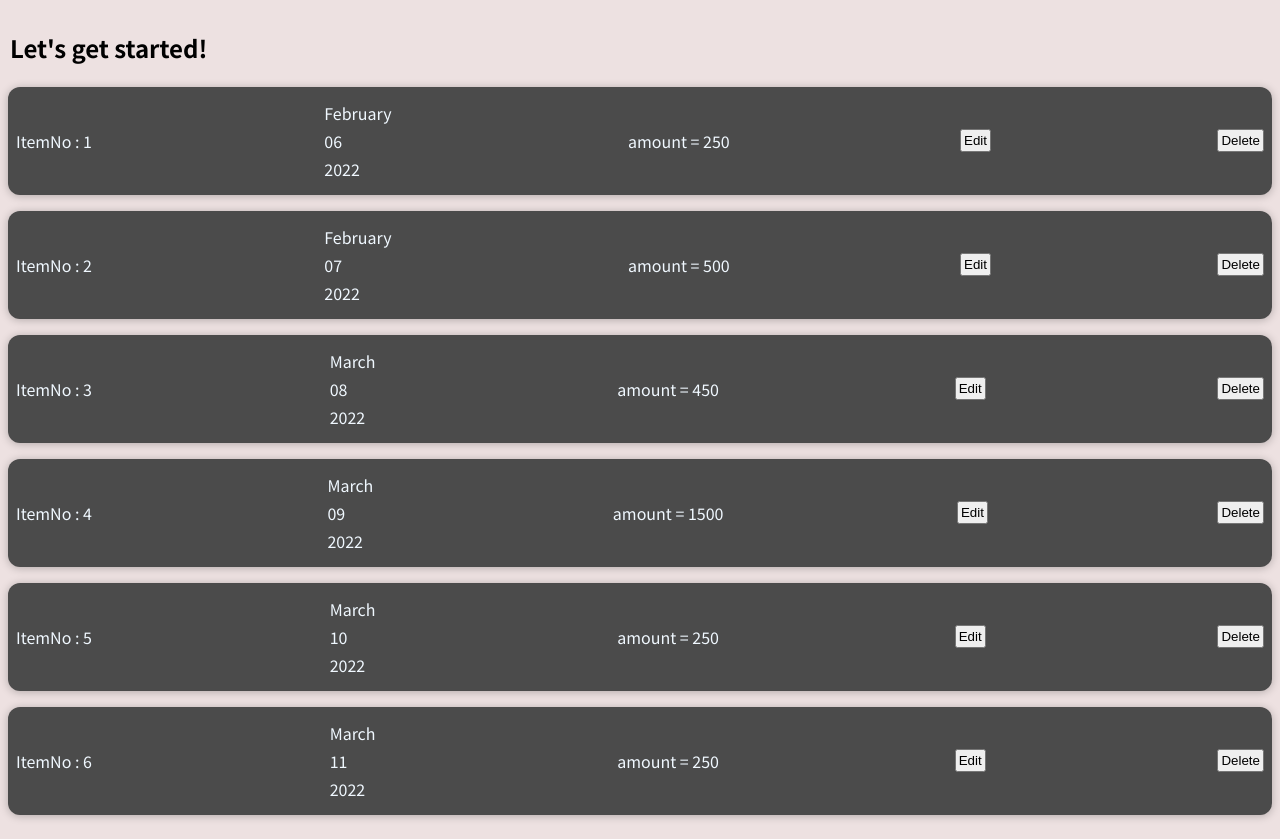
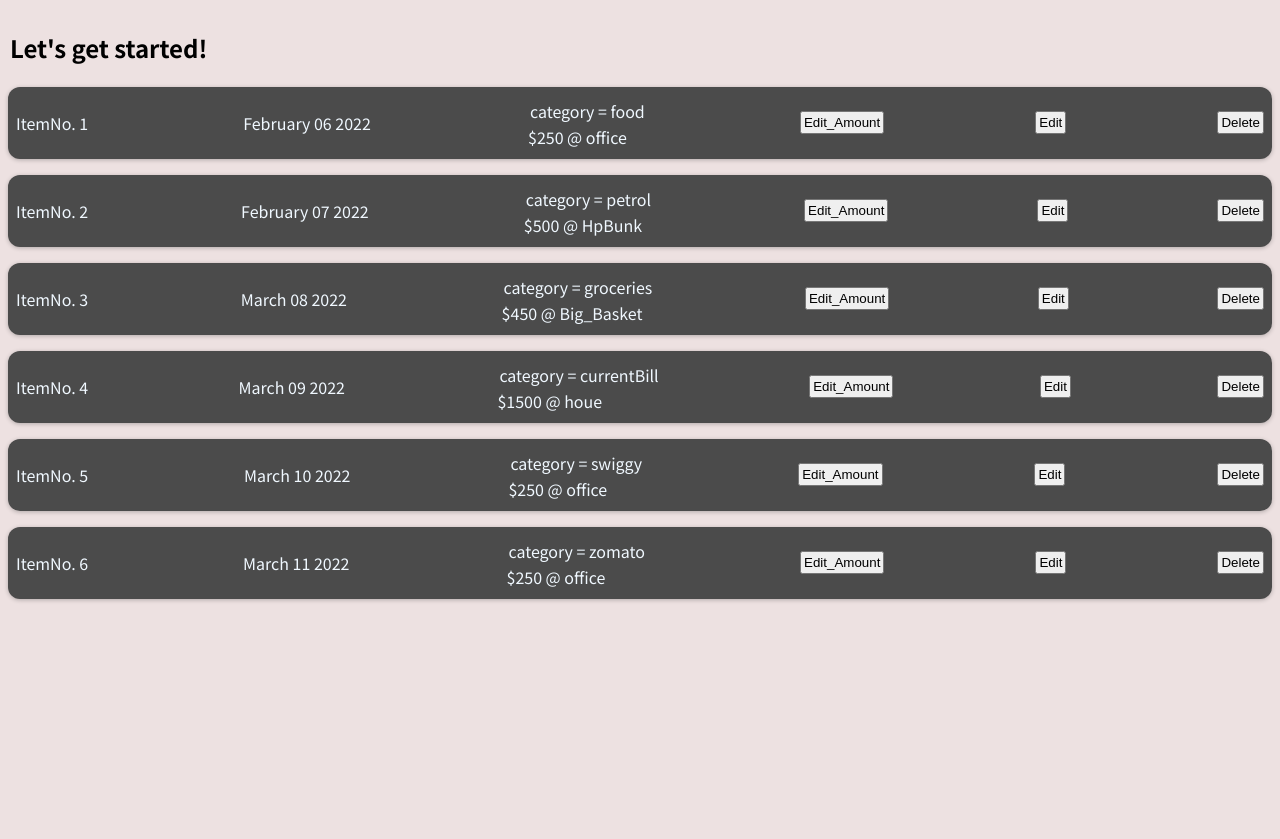
Before and after one commit to Visishta-ch/react, a React (Create React App) app: page / in a window 1280 px wide. After the commit the page ends 800 px from the top, so only its background shows below. Built offline with nearby package versions, Linux system fonts and the light colour scheme.

Commit message:
added edit and delete functionalities

```diff
--- a/src/App.js
+++ b/src/App.js
@@ -1,23 +1,25 @@
+import React from 'react';
+
 import ExpenseItem from "./components/Expenses/ExpenseItem";
 
-function App() {
+const App = () => {
   const expenses  = [
-  {item:1, time:new Date(2022,1,6),amount:250},
-  {item:2, time:new Date(2022,1,7), amount:500},
-  {item:3, time:new Date(2022,2,8), amount:450},
-  {item:4, time:new Date(2022,2,9), amount:1500},
-  {item:5, time:new Date(2022,2,10), amount:250},
-  {item:6, time:new Date(2022,2,11),amount:250}
+  {item_id:1, description: 'food',time:new Date(2022,1,6),amount:250, location: 'office'},
+  {item_id:2, description: 'petrol', time:new Date(2022,1,7), amount:500,location: 'HpBunk'},
+  {item_id:3, description: 'groceries', time:new Date(2022,2,8), amount:450,location: 'Big_Basket'},
+  {item_id:4, description: 'currentBill', time:new Date(2022,2,9), amount:1500,location: 'houe'},
+  {item_id:5, description: 'swiggy',time:new Date(2022,2,10), amount:250,location: 'office'},
+  {item_id:6, description: 'zomato', time:new Date(2022,2,11),amount:250,location: 'office'}
 
   ]
   return (
-    <div>
+    <div id="expenses">
       <h2>Let's get started!</h2>
-       {expenses.map((expense,index) =>
-        <ExpenseItem item= {expense.item} time={expense.time}  amount={expense.amount} >
 
-        </ExpenseItem>
+        {expenses.map((expense,index) =>
+          <ExpenseItem  item= {expense.item_id}  description= {expense.description} time={expense.time}  amount={expense.amount}  location = {expense.location}/ >
       )}
+
 
     </div>
   );
--- a/src/components/Expenses/ExpenseDate.js
+++ b/src/components/Expenses/ExpenseDate.js
@@ -1,15 +1,13 @@
+import React from "react";
 
-
-function ExpenseDate(props){
+const ExpenseDate = (props) => {
     const month = props.time.toLocaleString('en-US',{month:'long'});
     const day = props.time.toLocaleString('en-Us',{day:'2-digit'});
     const year = props.time.getFullYear();
 
     return (
         <div>
-            <div>{month}</div>
-            <div>{day}</div>
-            <div>{year}</div>
+            <div>{month} {day} {year}</div>
         </div>
     )
 }
--- a/src/components/Expenses/ExpenseDetails.js
+++ b/src/components/Expenses/ExpenseDetails.js
@@ -1,9 +1,13 @@
-function ExpenseDetails(props){
+import React from 'react';
+const ExpenseDetails = (props) => {
+    const title = props.description;
     const amount = props.amount;
+    const location = props.location;
+
 
     return(
         <div>
-            amount = {amount}
+           <div>category = {title}</div>  ${amount} @ {location}
         </div>
     )
 }
--- a/src/components/Expenses/ExpenseItem.js
+++ b/src/components/Expenses/ExpenseItem.js
@@ -1,4 +1,4 @@
-import React from 'react';
+import React, { useState } from 'react';
 import './ExpenseItem.css';
 
 import Card from '../UI/Card';
@@ -6,31 +6,40 @@ import Card from '../UI/Card';
 import ExpenseDate from './ExpenseDate';
 
 import ExpenseDetails from './ExpenseDetails';
-function ExpenseItem(props){
 
 
+const  ExpenseItem = (props) => {
+    const [description, setDescription] = useState(props.description);
+
+    const clickEditHandler = () => {
+        setDescription('Updated!');
+        console.log(description);
+    }
+
+    const[amount, setAmount] = useState(props.amount);
+    const changeAmount = () => {
+        setAmount(`${100}`);
+        console.log(amount);
+    }
 
     const clickDeleteHandler = () => {
-      console.log('Entry Deleted');
-    }
-    const clickEditHandler = () => {
-        console.log('Entry Updated');
-    }
+        document.getElementById(props.item).remove();
+
+      }
     return (
+        <Card id={props.item} className= 'expense-item'>
+            ItemNo. {props.item}
 
 
-
-            <Card className="expense-item">ItemNo : {props.item}
-                <div>
-                   <ExpenseDate time ={props.time}/>
-
-                </div>
-                <div>
-                <ExpenseDetails amount ={props.amount}/>
-                </div>
-                <button onClick ={clickEditHandler}>Edit</button>
-                <button onClick={clickDeleteHandler}>Delete</button>
-           </Card>
+            <ExpenseDate time ={props.time}/>
+            <ExpenseDetails amount ={amount}
+                description={description}
+                location={props.location}
+            />
+            <button onClick={changeAmount}>Edit_Amount</button>
+           <button onClick ={clickEditHandler}>Edit</button>
+           <button onClick={clickDeleteHandler}>Delete</button>
+        </Card>
 
     )
 }
--- a/src/components/UI/Card.css
+++ b/src/components/UI/Card.css
@@ -1,4 +1,4 @@
 .card {
     border-radius: 12px;
-    box-shadow: 0 1px 8px rgba(0, 0, 0, 0.25);
+    box-shadow: 0 1px 4px rgba(0, 0, 0, 0.25);
   }
--- a/src/components/UI/Card.js
+++ b/src/components/UI/Card.js
@@ -2,9 +2,10 @@ import React from 'react';
 import './Card.css';
 
 const Card= (props) => {
-  const classes = 'card ' + props.className;
+  const classes = `card `+ props.className;
+  const identity = props.id
 
-  return <div className={classes}>{props.children}</div>;
+  return <div id = {identity} className={classes}>{props.children}</div>;
 }
 
 export default Card;
```
